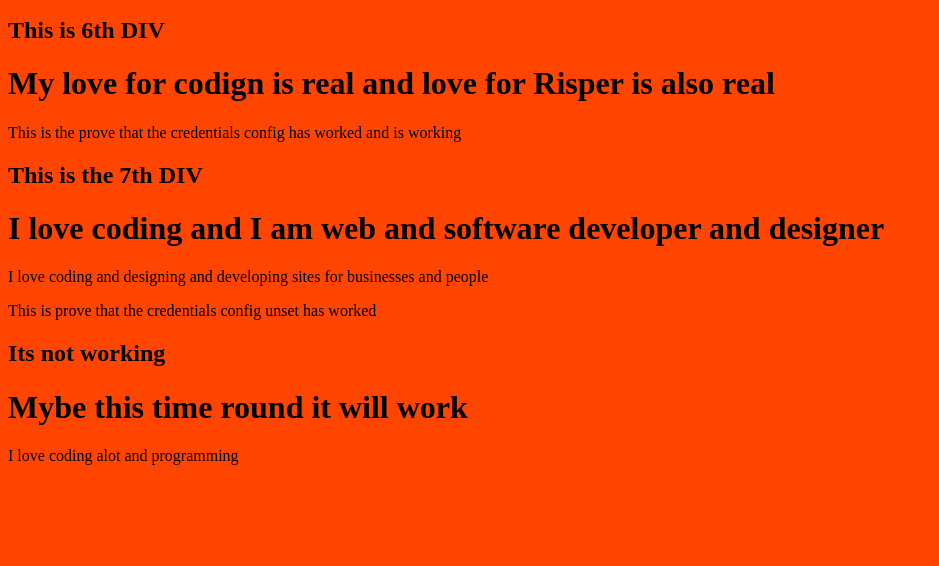
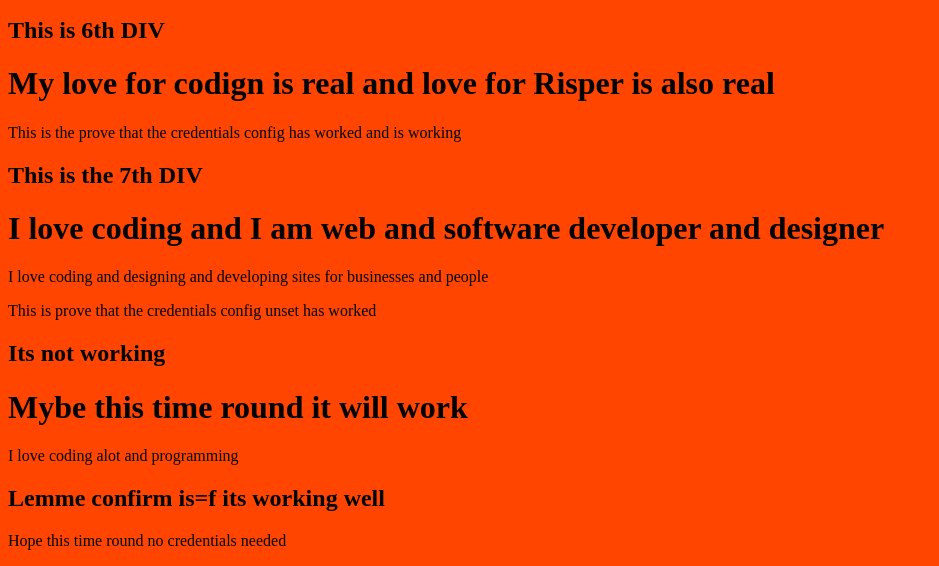
Before and after one commit to Barry-owino/gittest1, a plain HTML site: page index.html in a window 1280 px wide. Shown: the part 727-1293 px from the top of the page, without its empty margins (0-939 px from the left). Before the commit the page ends 1208 px from the top, so only its background shows below. Drawn offline with Linux system fonts and the light colour scheme.

Commit message:
Its working well

```diff
--- a/index.html
+++ b/index.html
@@ -55,5 +55,11 @@
     </div>
 
 
+    <div class="div3">
+        <h2>Lemme confirm is=f its working well</h2>
+        <p>Hope this time round no credentials needed</p>
+    </div>
+
+
 </body>
 </html>
```
